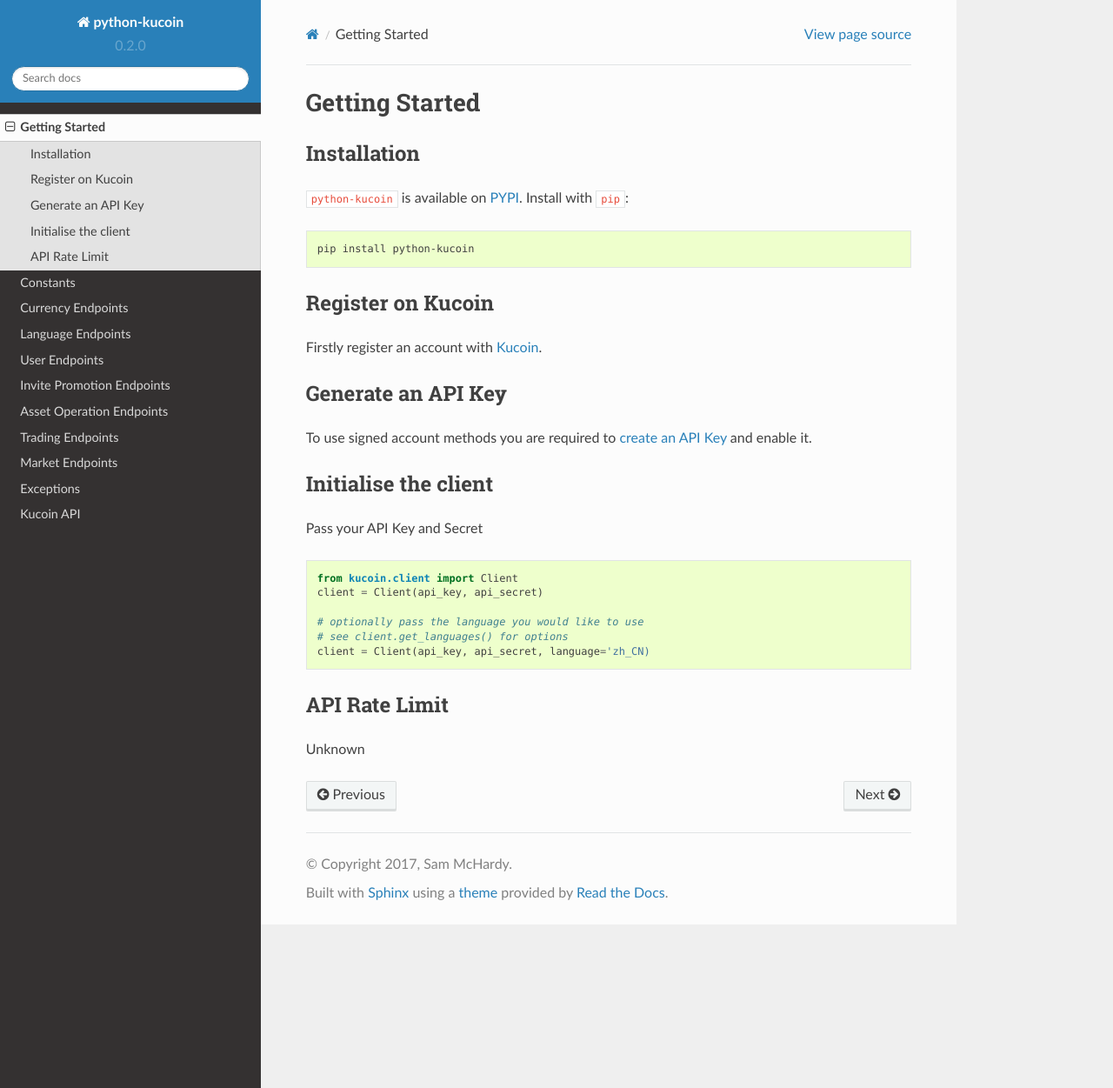
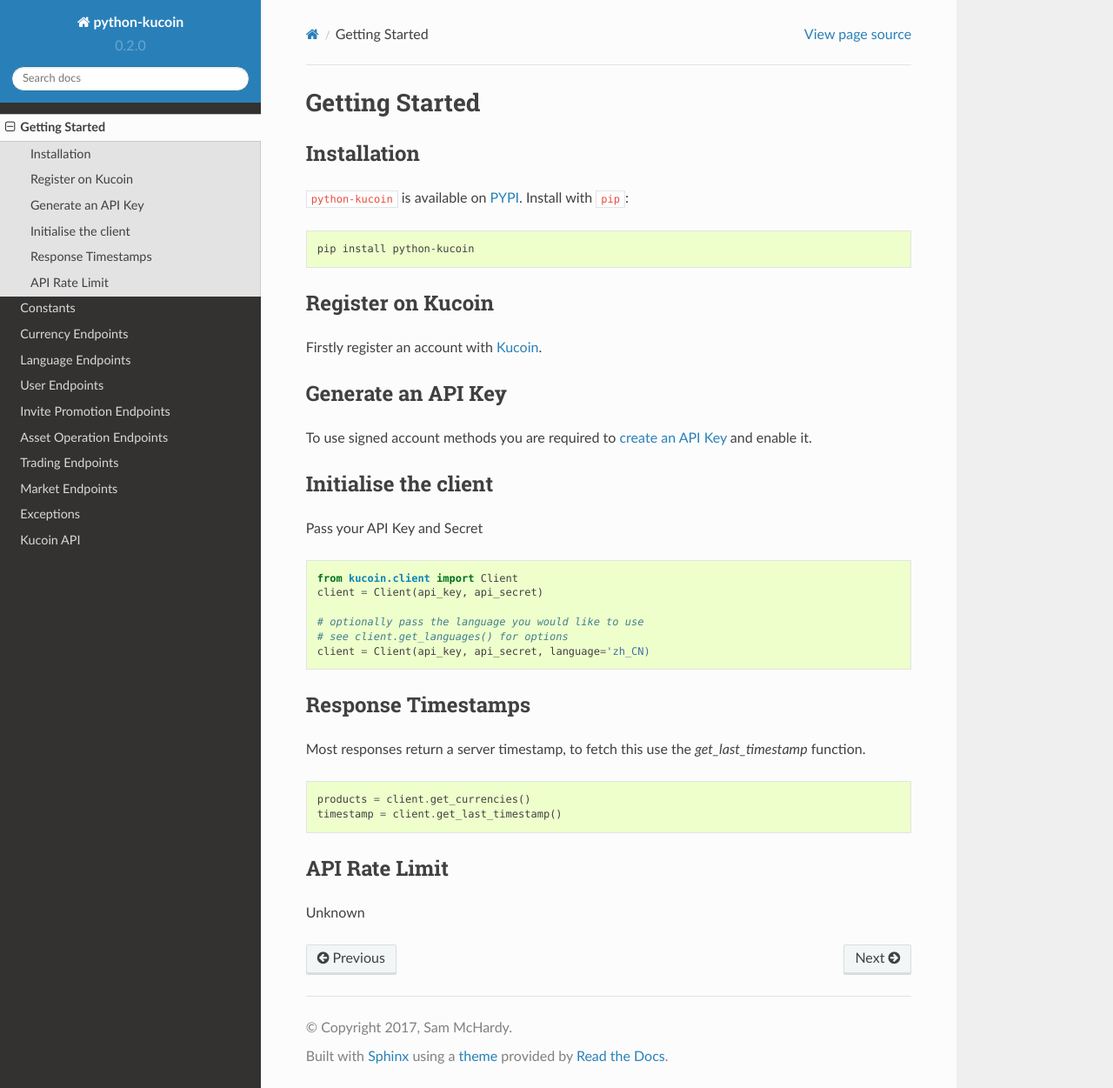
Before and after one commit to sammchardy/python-kucoin, a Sphinx documentation site: the page built from docs/overview.rst, in a window 1280 px wide and 1251 px high. Shown: the whole window at 87% size. Built offline with Sphinx 7.4.7 and the Read the Docs theme 2.0.0, drawn with Linux system fonts in a browser that asks for light colours; formulas are drawn with MathJax 3; pages that are not in the unit, such as notebooks, are missing from menus.

Commit message:
Add note about getting last timestamp value

```diff
--- a/docs/overview.rst
+++ b/docs/overview.rst
@@ -36,6 +36,15 @@ Pass your API Key and Secret
     # see client.get_languages() for options
     client = Client(api_key, api_secret, language='zh_CN)
 
+Response Timestamps
+-------------------
+
+Most responses return a server timestamp, to fetch this use the `get_last_timestamp` function.
+
+.. code:: python
+
+    products = client.get_currencies()
+    timestamp = client.get_last_timestamp()
 
 API Rate Limit
 --------------
```
